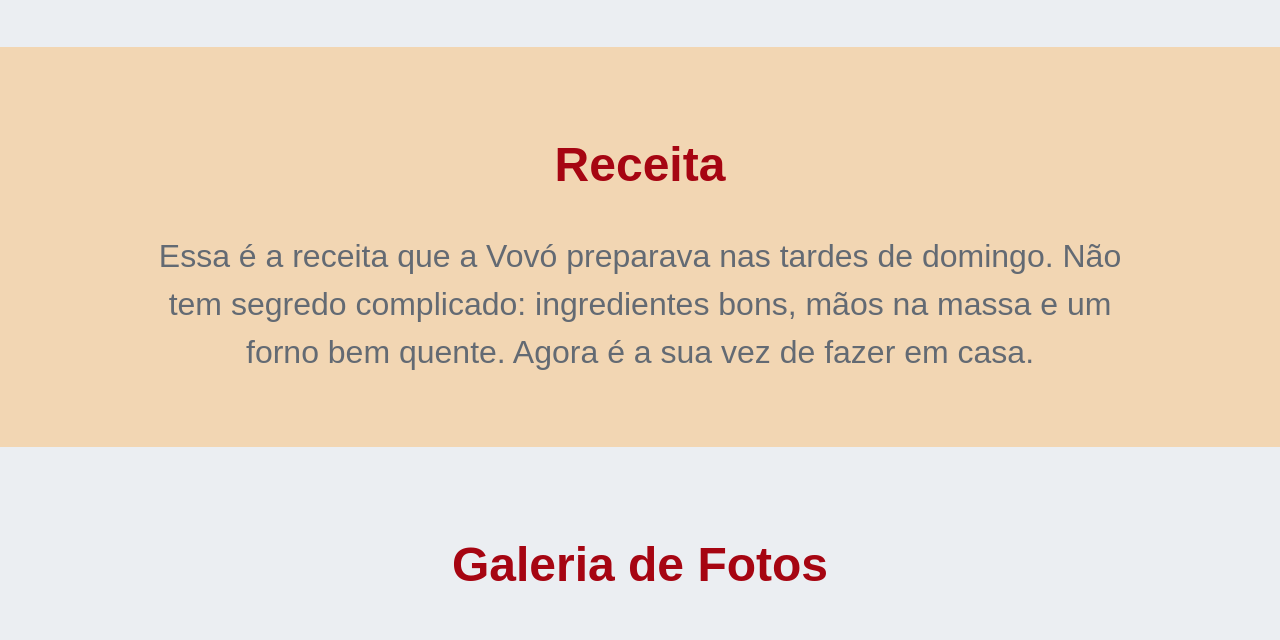
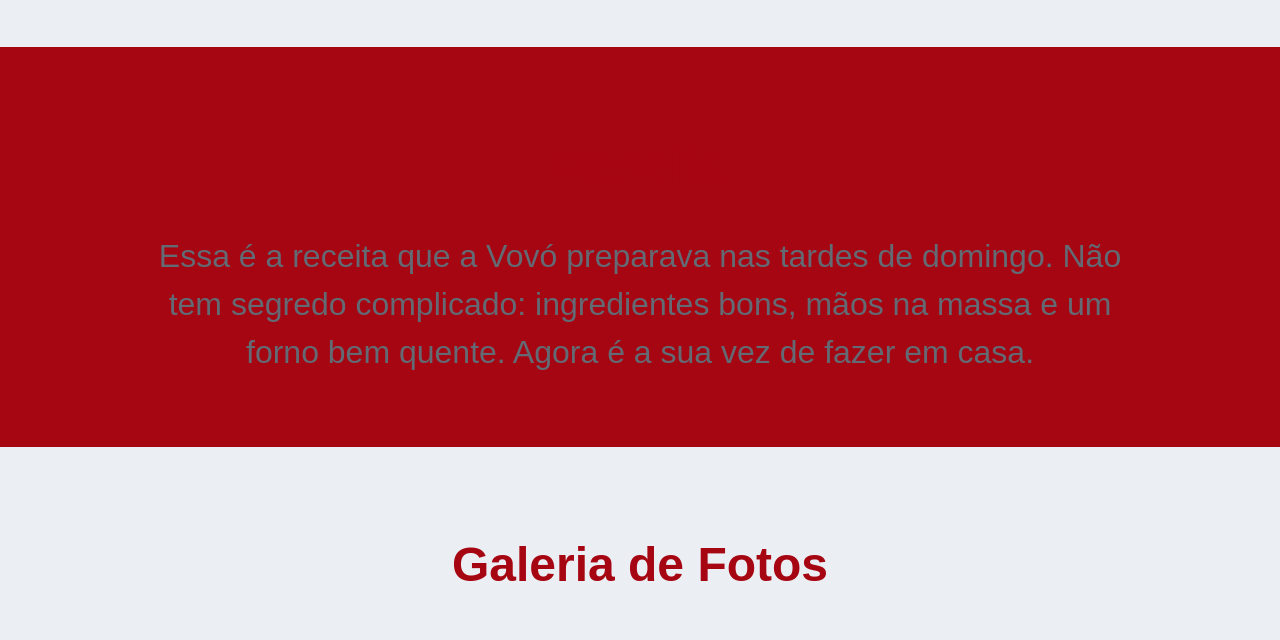
Before and after one commit to jvmarcolino/desafio-colaborativo-git-2, a plain HTML site: page index.html in a window 1280 px wide. Shown: the part 1865-2505 px from the top of the page. Drawn offline with Linux system fonts and the light colour scheme.

Commit message:
alteração color recipe

```diff
--- a/css/style.css
+++ b/css/style.css
@@ -100,7 +100,7 @@ section {
 }
 
 #recipe {
-    background-color: #F2D6B3;
+    background-color: #A60512;
 }
 
 #recipe p {
```
